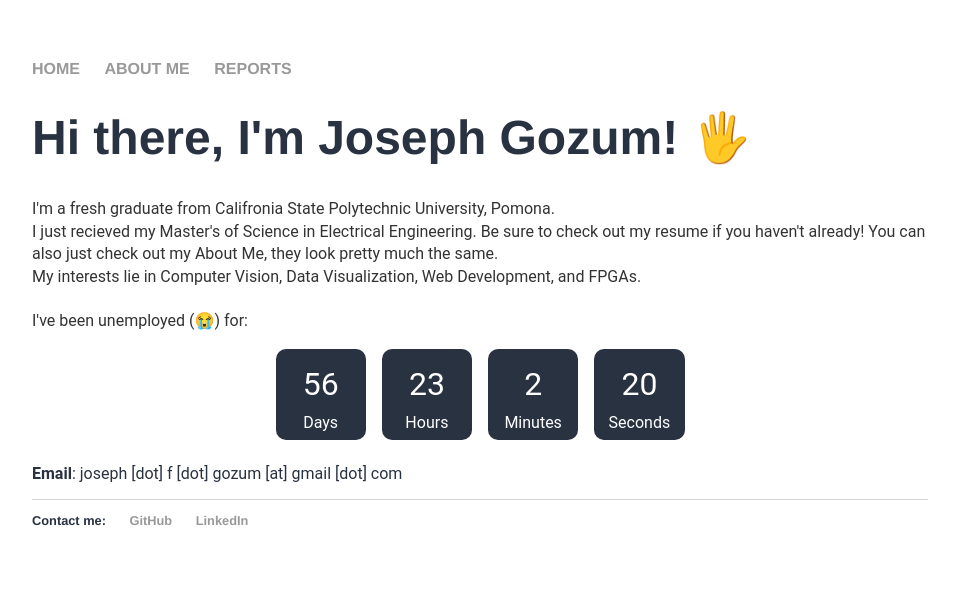
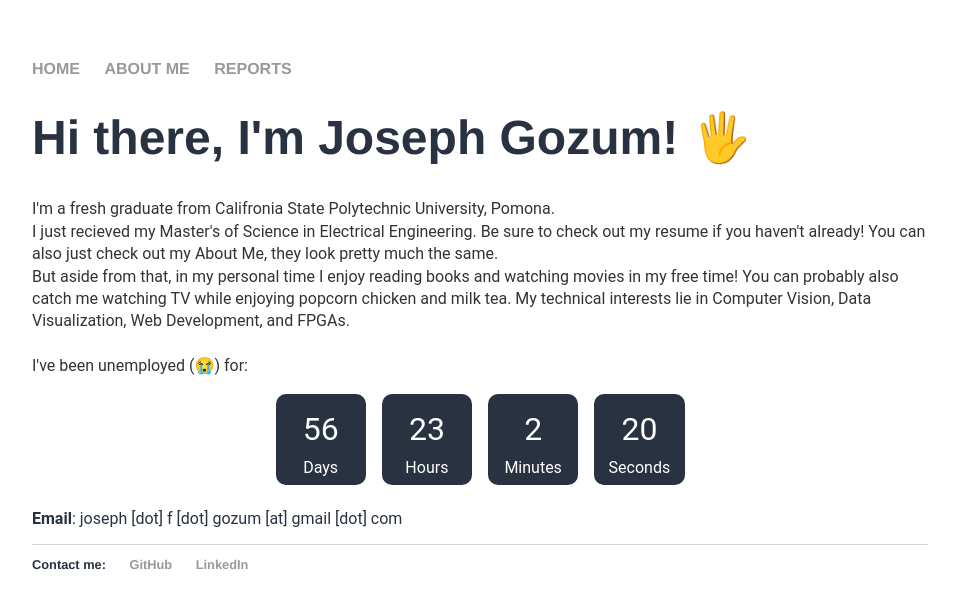
Before and after one commit to jgoeszoom/jgoeszoom.github.io, a Jekyll site: the page built from index.html, in a window 1280 px wide. Shown: the top 609 px of the page, without its empty margins (160-1116 px from the left). Built offline with Jekyll 4.4.1, drawn with Linux system fonts in a browser that asks for light colours.

Commit message:
Updated home page to include more about my interests and removing that from my about me

```diff
--- a/about.html
+++ b/about.html
@@ -4,8 +4,7 @@ title: About Me
 ---
 <h1>{{ page.title }}</h1>
 
-<p>I'm a recent graduate looking for an entry-level position to begin my career and further my practical experience. But aisde from that, in my personal time I enjoy reading books and watching movies in my free time! You can probably also catch me watching TV while enjoying
-popcorn chicken and milk tea.</p>
+<p>I'm a recent graduate looking for an entry-level position to begin my career and further my practical experience.</p>
 
 <b class="uline">Clearances:</b>&emsp;<b>DOD:</b> <span>Secret, Inactive</span>
 
--- a/index.html
+++ b/index.html
@@ -9,7 +9,9 @@ title: Hi there, I'm Joseph Gozum! 🖐
 		I'm a fresh graduate from Califronia State Polytechnic University, Pomona.<br/>
 		I just recieved my Master's of Science in Electrical Engineering. Be sure to check out my resume if you haven't already!
 		You can also just check out my About Me, they look pretty much the same. <br/>
-		My interests lie in Computer Vision, Data Visualization, Web Development, and FPGAs.<br/><br/>
+		But aside from that, in my personal time I enjoy reading books and watching movies in my free time! You can probably also catch me watching TV while enjoying
+		popcorn chicken and milk tea.
+		My technical interests lie in Computer Vision, Data Visualization, Web Development, and FPGAs.<br/><br/>
 		I've been unemployed (😭) for:
 		<div class="timer">
 			<span class="digit">
```
